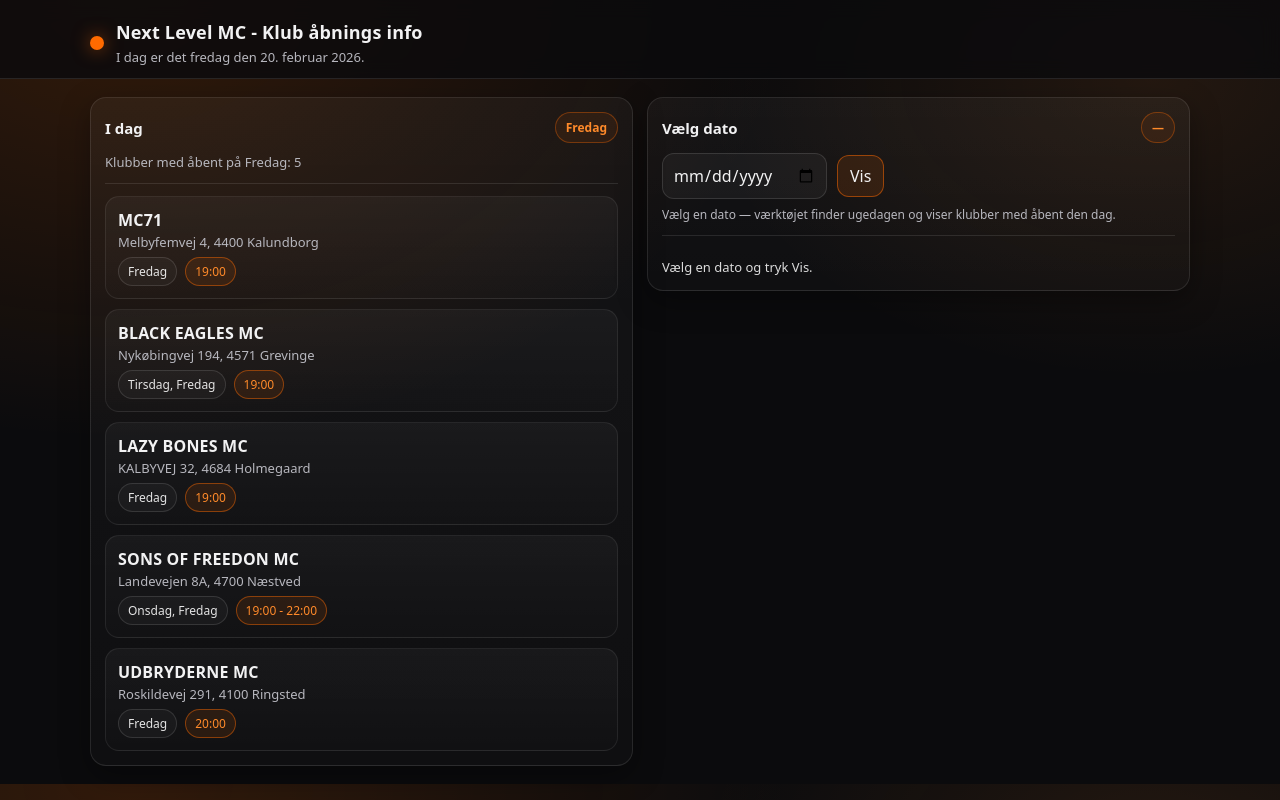
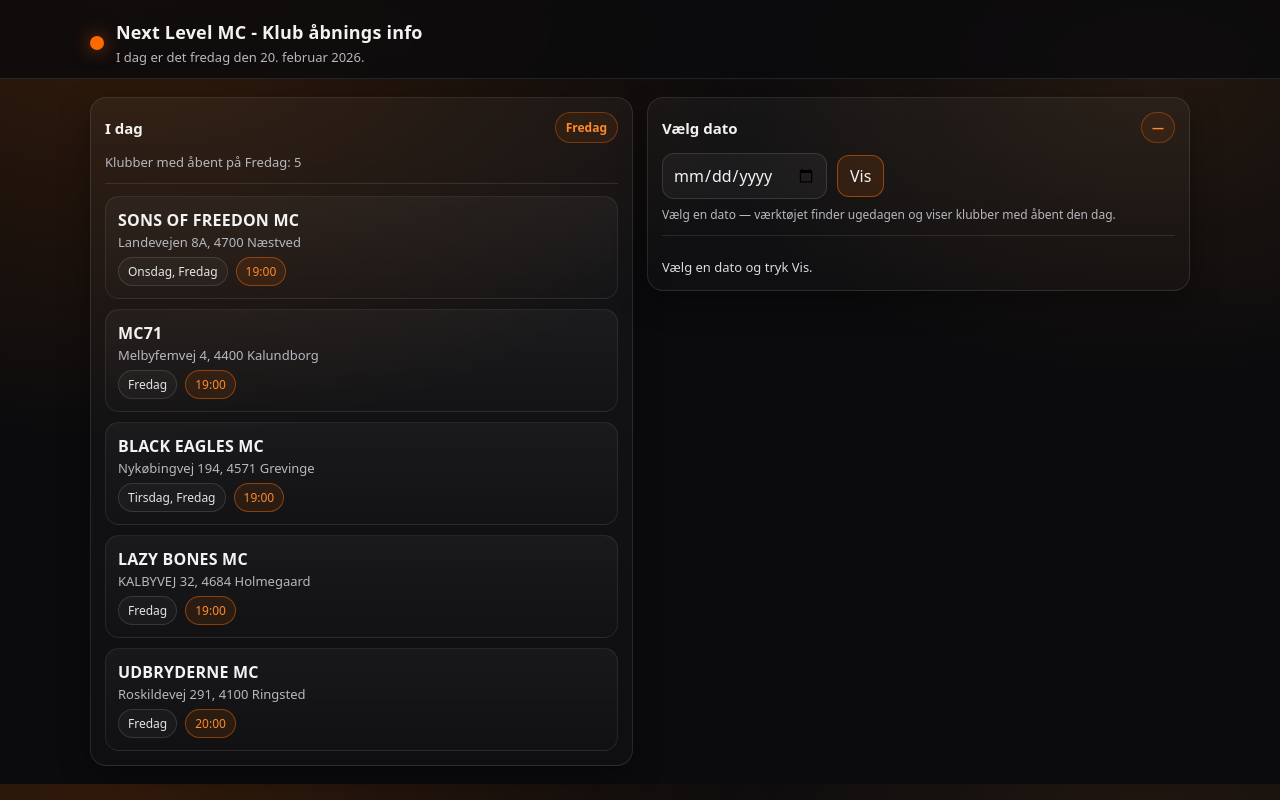
Before and after one commit to nextmedia1412-cloud/klub-aabnings-info, a plain HTML site: page index.html in a window 1280 px wide. Drawn offline with Linux system fonts and the light colour scheme.

```diff
--- a/index.html
+++ b/index.html
@@ -303,7 +303,7 @@
                     name: "SONS OF FREEDON MC",
                     address: "Landevejen 8A, 4700 Næstved",
                     days: ["Onsdag", "Fredag"],
-                    time: "19:00 - 22:00"
+                    time: "19:00"
                 },
                 {
                     name: "RTH RIDERS MC(Lige uger)",
```
